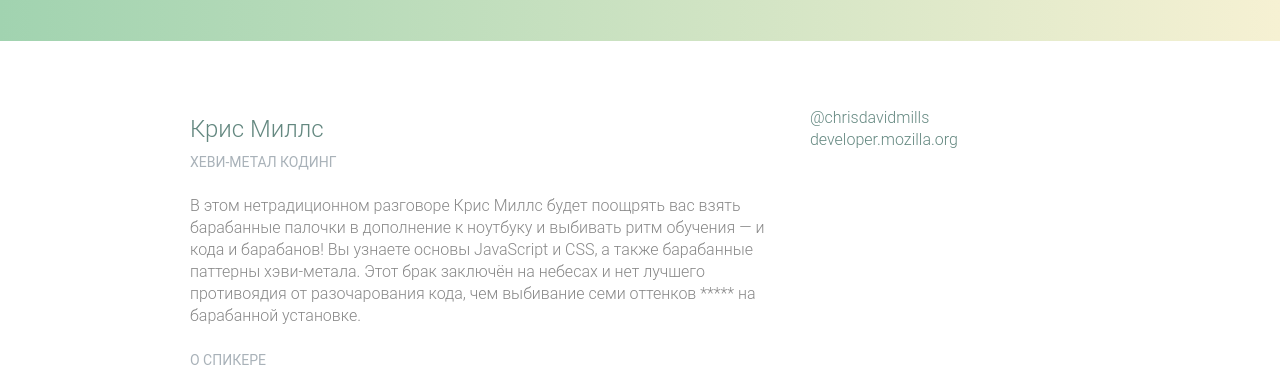
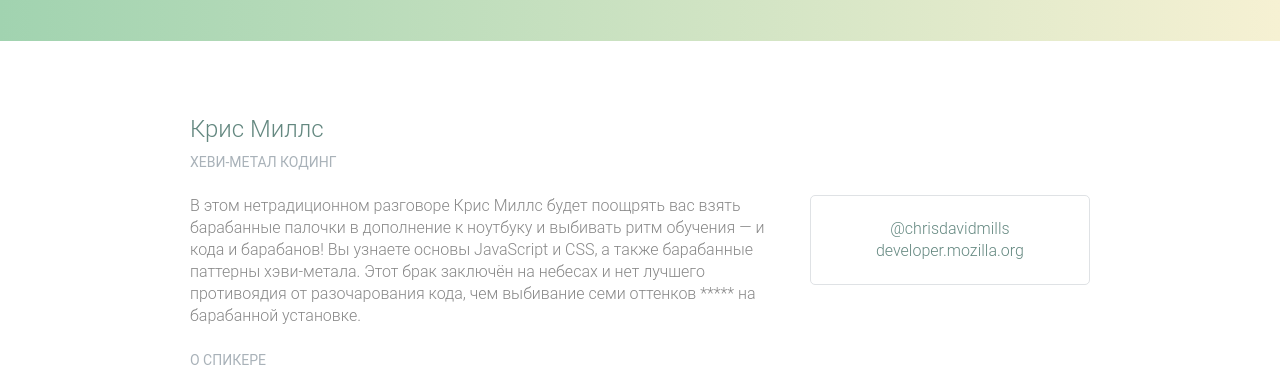
Before and after one commit to O-Julia-O/FirstSite, a plain HTML site: page html/speakers.html in a window 1280 px wide. Shown: the part 355-745 px from the top of the page. Drawn offline with Linux system fonts and the light colour scheme.

Commit message:
fixed mistakes

```diff
--- a/html/speakers.html
+++ b/html/speakers.html
@@ -53,10 +53,12 @@
         </div><!--
 
         --><aside class="col-1-3">
-          <ul>
-            <li><a href="https://twitter.com/chrisdavidmills">@chrisdavidmills</a></li>
-            <li><a href="https://developer.mozilla.org/">developer.mozilla.org</a></li>
-          </ul>
+          <div class="speaker-info">
+            <ul>
+              <li><a href="https://twitter.com/chrisdavidmills">@chrisdavidmills</a></li>
+              <li><a href="https://developer.mozilla.org/">developer.mozilla.org</a></li>
+            </ul>
+          </div>
         </aside>
 
       </section>
```
